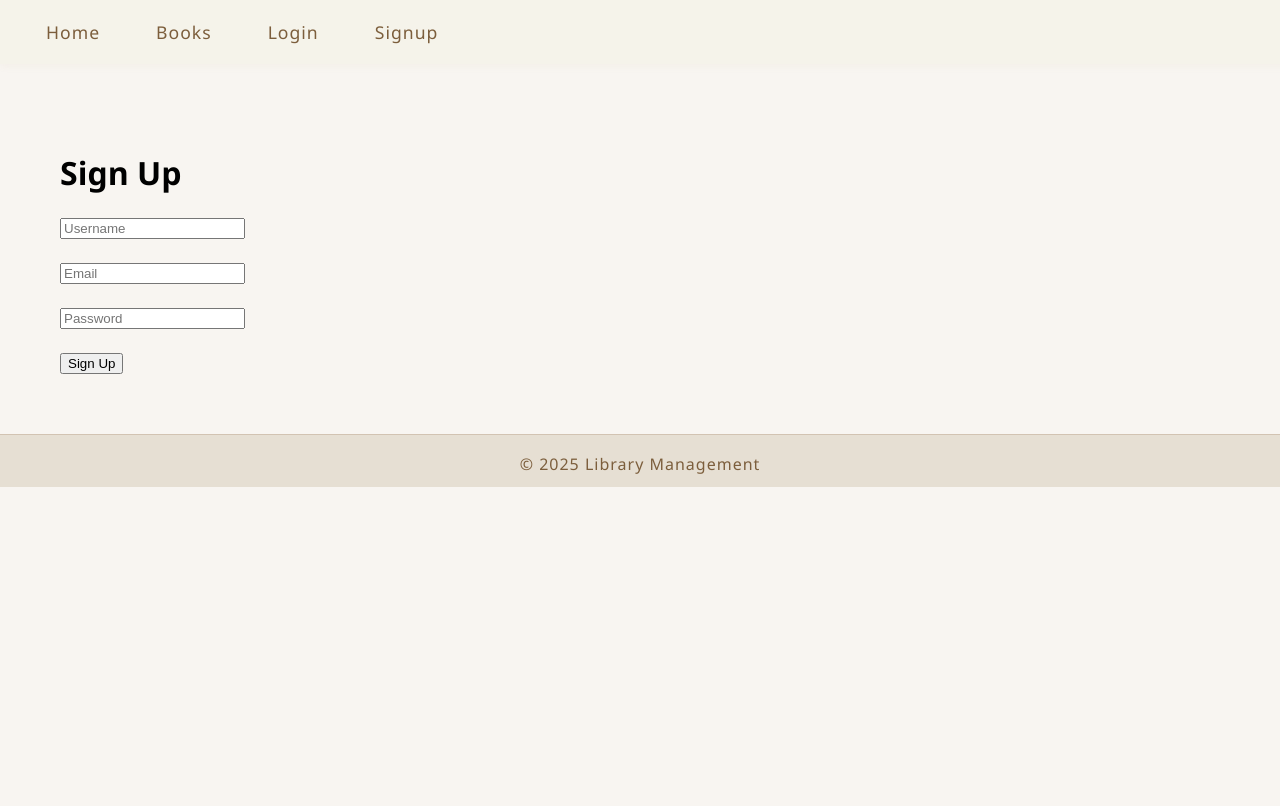
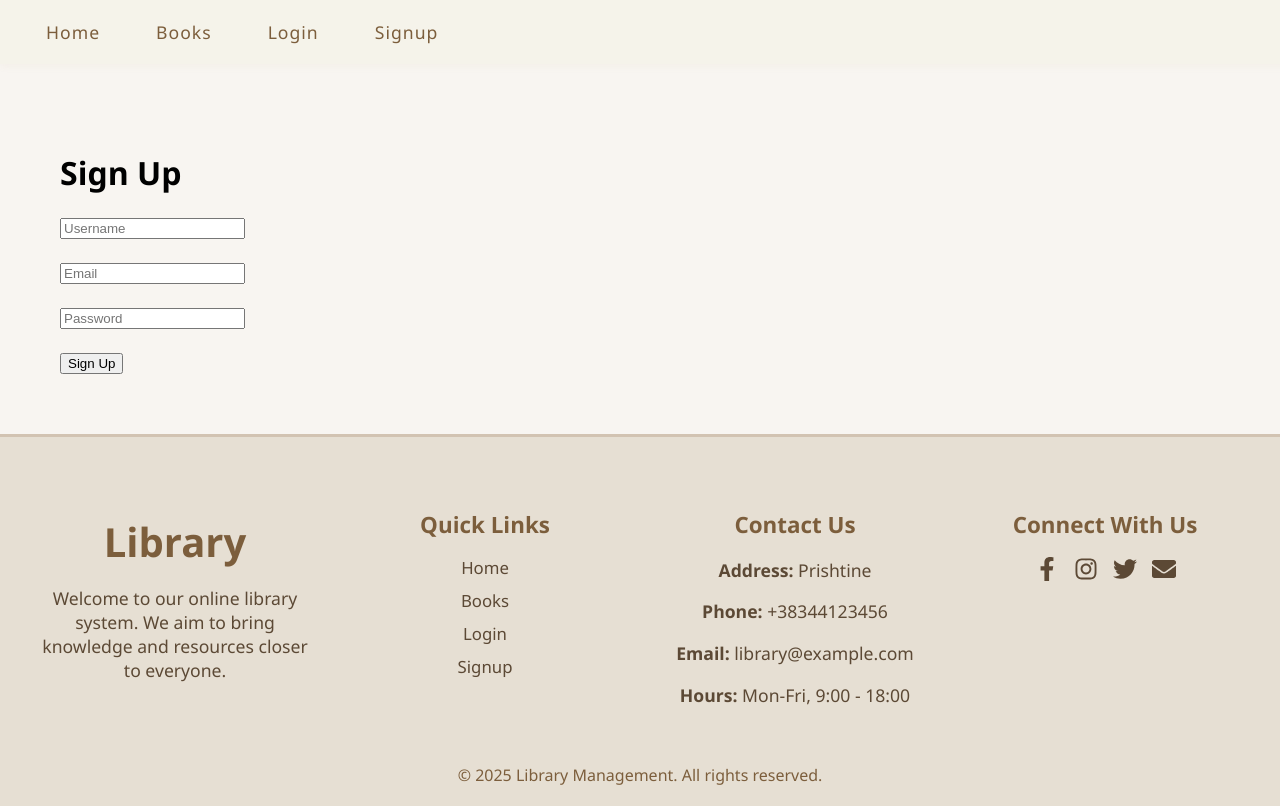
Before and after one commit to eronagojnovci/libraryy, a React (Create React App) app in the folder frontend/: page /signup in a window 1280 px wide. Built offline with nearby package versions, Linux system fonts and the light colour scheme.

Commit message:
navbar and footer fixed

```diff
--- a/frontend/package.json
+++ b/frontend/package.json
@@ -9,6 +9,7 @@
     "@testing-library/user-event": "^13.5.0",
     "react": "^18.2.0",
     "react-dom": "^18.2.0",
+    "react-icons": "^5.5.0",
     "react-router-dom": "^7.6.0",
     "react-scripts": "5.0.1",
     "sass": "^1.88.0",
--- a/frontend/src/components/Footer.jsx
+++ b/frontend/src/components/Footer.jsx
@@ -1,10 +1,58 @@
 import React from "react";
+import { FaFacebookF, FaInstagram, FaTwitter, FaEnvelope } from "react-icons/fa";
+import { Link } from "react-router-dom";
 import "./Footer.scss";
 
-const Footer = () => (
-  <footer className="boho-footer">
-    <span>© {new Date().getFullYear()} Library Management</span>
-  </footer>
-);
+const Footer = () => {
+  const currentYear = new Date().getFullYear();
+
+  return (
+    <footer className="boho-footer">
+      <div className="container">
+        <div className="footer-container">
+          <div className="footer-section brand">
+            <h1><Link to="/">Library</Link></h1>
+            <p>
+              Welcome to our online library system. We aim to bring knowledge and resources
+              closer to everyone.
+            </p>
+          </div>
+
+          <div className="footer-section links">
+            <h3>Quick Links</h3>
+            <ul>
+              <li><Link to="/">Home</Link></li>
+              <li><Link to="/books">Books</Link></li>
+              <li><Link to="/login">Login</Link></li>
+              <li><Link to="/signup">Signup</Link></li>
+            </ul>
+          </div>
+
+          <div className="footer-section contact">
+            <h3>Contact Us</h3>
+            <p><strong>Address:</strong> Prishtine</p>
+            <p><strong>Phone:</strong> +38344123456</p>
+            <p><strong>Email:</strong> library@example.com</p>
+            <p><strong>Hours:</strong> Mon-Fri, 9:00 - 18:00</p>
+          </div>
+
+          <div className="footer-section social">
+            <h3>Connect With Us</h3>
+            <div className="icons">
+              <a href="#"><FaFacebookF /></a>
+              <a href="#"><FaInstagram /></a>
+              <a href="#"><FaTwitter /></a>
+              <a href="mailto:library@example.com"><FaEnvelope /></a>
+            </div>
+          </div>
+        </div>
+
+        <div className="footer-bottom">
+          <span>© {currentYear} Library Management. All rights reserved.</span>
+        </div>
+      </div>
+    </footer>
+  );
+};
 
 export default Footer;
--- a/frontend/src/components/Footer.scss
+++ b/frontend/src/components/Footer.scss
@@ -1,10 +1,105 @@
 .boho-footer {
-  background: #e6dfd3; // a bit darker than #f8f5f1
-  color: #7c5e3c;
-  text-align: center;
-  padding: 18px 0 12px 0;
+  background: #e6dfd3;
+  color: #3d3020;
   font-family: 'Montserrat', 'Segoe UI', Arial, sans-serif;
-  font-size: 1rem;
-  letter-spacing: 1px;
-  border-top: 1px solid #d2c3b2;
+  padding: 50px 20px 20px;
+  border-top: 3px solid #d2c3b2;
+
+  .container {
+    max-width: 1300px;
+    margin: 0 auto;
+    padding: 0 20px;
+  }
+
+  .footer-container {
+    display: flex;
+    justify-content: space-between;
+    flex-wrap: wrap;
+    gap: 40px;
+
+    .footer-section {
+      flex: 1;
+      min-width: 250px;
+
+      h1 {
+        font-size: 2.5rem;
+        margin-bottom: 10px;
+        color: #7c5e3c;
+        justify-content: center;
+        align-items: center;
+        text-align: center;
+
+        a {
+          text-decoration: none;
+          color: inherit;
+        }
+      }
+
+      h3 {
+        font-size: 1.4rem;
+        margin-bottom: 15px;
+        color: #7c5e3c;
+        justify-content: center;
+        align-items: center;
+        text-align: center;
+      }
+
+      p {
+        font-size: 1.1rem;
+        color: #5c4935;
+        justify-content: center;
+        align-items: center;
+        text-align: center;
+      }
+
+      ul {
+        list-style: none;
+        padding: 0;
+
+        li {
+          margin-bottom: 10px;
+        justify-content: center;
+        align-items: center;
+        text-align: center;
+
+          a {
+            color: #5c4935;
+            text-decoration: none;
+            font-size: 1.05rem;
+            transition: color 0.3s;
+
+            &:hover {
+              color: #b89c7d;
+            }
+          }
+        }
+      }
+
+      .icons {
+        display: flex;
+        gap: 15px;
+        justify-content: center;
+        align-items: center;
+        text-align: center;
+
+        a {
+          font-size: 1.5rem;
+          color: #5c4935;
+          transition: color 0.3s;
+
+          &:hover {
+            color: #b89c7d;
+          }
+        }
+      }
+    }
+  }
+
+  .footer-bottom {
+    text-align: center;
+    margin-top: 40px;
+    font-size: 1rem;
+    color: #7c5e3c;
+  }
+
 }
--- a/frontend/src/components/Navbar.scss
+++ b/frontend/src/components/Navbar.scss
@@ -1,8 +1,10 @@
-body, html {
+body,
+html {
   margin: 0;
   padding: 0;
   box-sizing: border-box;
 }
+
 nav {
   margin-bottom: 10px;
   background: #f5f3ea;
@@ -10,7 +12,6 @@ nav {
   position: fixed;
   display: flex;
   align-items: center;
-  margin-right: 100px;
   width: 100%;
   top: 0;
   z-index: 1000;
@@ -18,24 +19,23 @@ nav {
 
   a {
     margin-right: 28px;
-    color: #7c5e3c; // boho brown
+    color: #7c5e3c;
     text-decoration: none;
-    font-family: 'Montserrat', 'Segoe UI', Arial, sans-serif;
+    font-family: "Montserrat", "Segoe UI", Arial, sans-serif;
     font-size: 1.1rem;
     letter-spacing: 1px;
     border-radius: 18px;
     padding: 6px 14px;
-    transition:
-      color 0.2s,
-      background 0.2s,
-      box-shadow 0.2s;
+    cursor: pointer;
+    transition: all 0.3s ease-in-out;
 
     &:hover {
-      color: #b89c7d;
-      background: #f9f6f1;
-      text-decoration: underline wavy #b89c7d;
-      box-shadow: 0 2px 8px rgba(180, 150, 120, 0.10);
+      color: #ffffff;
+      font-weight: 600;
+      background: #84574f;
+      cursor: pointer;
+      transition: all 0.3s ease-in-out;
+      box-shadow: 0 2px 8px rgba(180, 150, 120, 0.1);
     }
   }
-
 }
```
Also changed, not shown: 1 other file (tests, documents, lock files or other folders).
